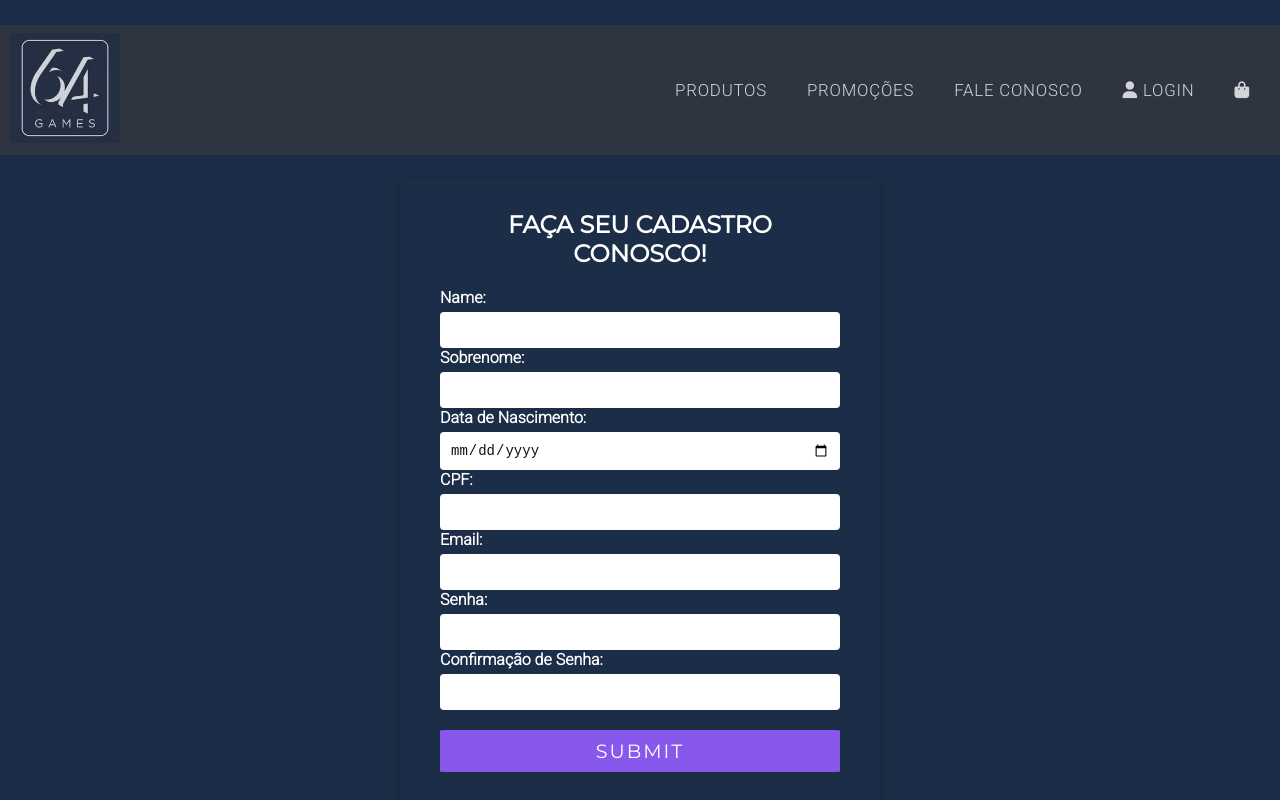
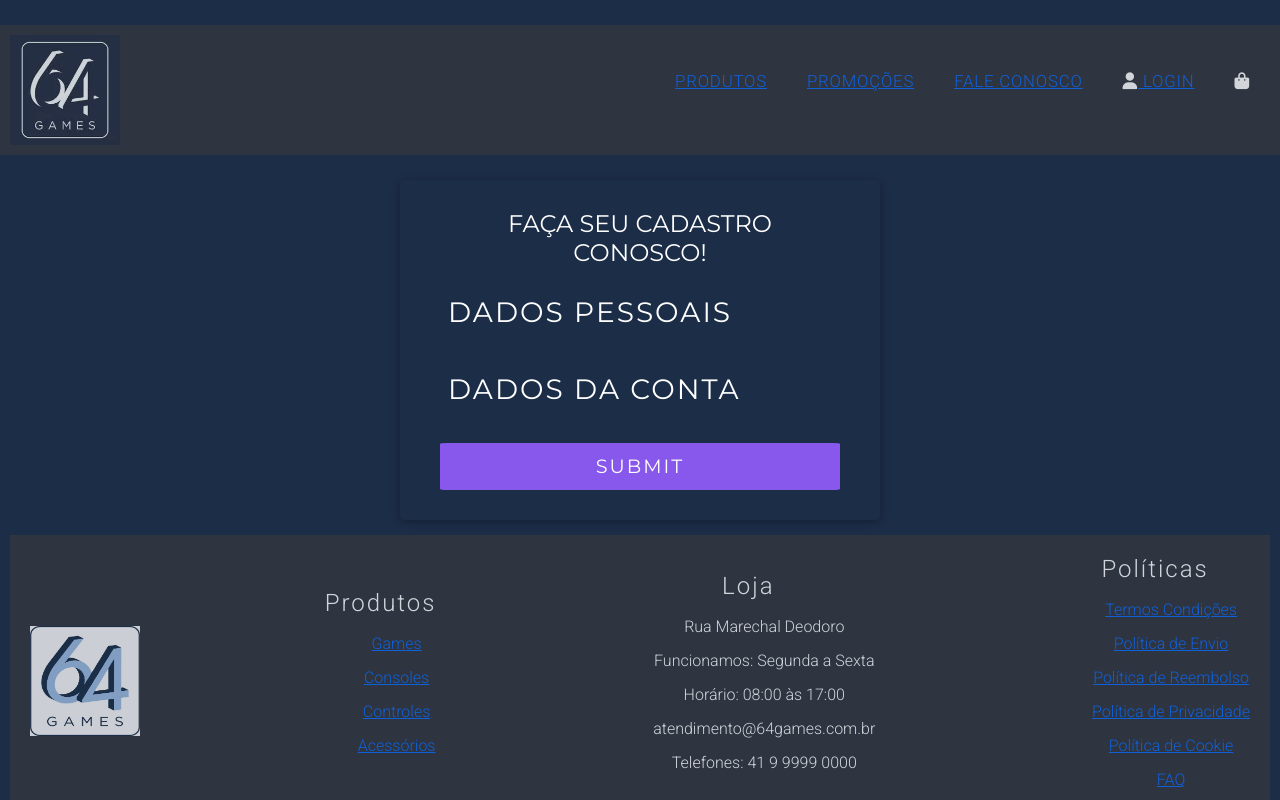
Before and after one commit to Projeto-Integrador-D-House/Loja-Virtual, a React (Vite) app: page /cadastroValidacao in a window 1280 px wide. Shown: the top 800 px of the page. Built offline with nearby package versions, Linux system fonts and the light colour scheme.

Commit message:
add reactstrap na página cadastro

```diff
--- a/api/controllers/controllersUsuario.js
+++ b/api/controllers/controllersUsuario.js
@@ -26,6 +26,7 @@ const controllers = {
       res.status(400).json(e.errors);
     }
   },
+
 };
 
 module.exports = controllers;
--- a/front-end/src/App.jsx
+++ b/front-end/src/App.jsx
@@ -1,5 +1,6 @@
 import React from "react";
 import { Routes, Route, Outlet } from "react-router-dom";
+import  "bootstrap/dist/css/bootstrap.min.css";
 import Footer from "./layout/Footer";
 import Header from "./layout/Header";
 import Home from "./pages/Home";
@@ -7,6 +8,7 @@ import Cadastro from "./pages/Cadastro";
 import DescricaoProduto from "./pages/DescricaoProduto";
 import Login from "./pages/Login";
 import CadastroValidação from "./pages/CadastroValidação";
+import AllCollapseExample from "./pages/AllCollapseExample";
 
 export default function App() {
   return (
@@ -35,11 +37,16 @@ export default function App() {
         <Route
           path="/descricaoProduto"
           element={<DescricaoProduto/>}
-          />
+        />
+
          <Route
           path="/cadastroValidacao"
           element={<CadastroValidação/>}
+        />
 
+        <Route
+          path="/testBoot"
+          element={<AllCollapseExample/>}
         />
 
         </Route>
--- /dev/null
+++ b/front-end/src/pages/AllCollapseExample.jsx
@@ -0,0 +1,34 @@
+import Accordion from 'react-bootstrap/Accordion';
+
+function AllCollapseExample() {
+  return (
+    <Accordion>
+      <Accordion.Item eventKey="0">
+        <Accordion.Header>Accordion Item #1</Accordion.Header>
+        <Accordion.Body>
+          Lorem ipsum dolor sit amet, consectetur adipiscing elit, sed do
+          eiusmod tempor incididunt ut labore et dolore magna aliqua. Ut enim ad
+          minim veniam, quis nostrud exercitation ullamco laboris nisi ut
+          aliquip ex ea commodo consequat. Duis aute irure dolor in
+          reprehenderit in voluptate velit esse cillum dolore eu fugiat nulla
+          pariatur. Excepteur sint occaecat cupidatat non proident, sunt in
+          culpa qui officia deserunt mollit anim id est laborum.
+        </Accordion.Body>
+      </Accordion.Item>
+      <Accordion.Item eventKey="1">
+        <Accordion.Header>Accordion Item #2</Accordion.Header>
+        <Accordion.Body>
+          Lorem ipsum dolor sit amet, consectetur adipiscing elit, sed do
+          eiusmod tempor incididunt ut labore et dolore magna aliqua. Ut enim ad
+          minim veniam, quis nostrud exercitation ullamco laboris nisi ut
+          aliquip ex ea commodo consequat. Duis aute irure dolor in
+          reprehenderit in voluptate velit esse cillum dolore eu fugiat nulla
+          pariatur. Excepteur sint occaecat cupidatat non proident, sunt in
+          culpa qui officia deserunt mollit anim id est laborum.
+        </Accordion.Body>
+      </Accordion.Item>
+    </Accordion>
+  );
+}
+
+export default AllCollapseExample;
--- a/front-end/src/pages/Cadastro.jsx
+++ b/front-end/src/pages/Cadastro.jsx
@@ -49,6 +49,9 @@ return (
             <button type="submit" className="btn-comprar"  disabled={error}>Enviar</button>
 
         </form>
+
+
+
     </div>
 
 )
--- a/front-end/src/pages/CadastroValidação.jsx
+++ b/front-end/src/pages/CadastroValidação.jsx
@@ -2,6 +2,8 @@
 import { useFormik } from 'formik';
 import {useNavigate} from "react-router-dom";
 import * as yup from "yup";
+import Accordion from "react-bootstrap/Accordion";
+
 import '/public/style/cadastro.css'
 
 function CadastroValidação() {
@@ -65,10 +67,16 @@ function CadastroValidação() {
     });
 
   return (
+    <Accordion>
       <form onSubmit={formik.handleSubmit} className="form">
 
         <h2>Faça seu cadastro conosco!</h2>
 
+        <Accordion.Item eventKey="0">
+          <Accordion.Header>
+            <h3>Dados Pessoais</h3>
+          </Accordion.Header>
+          <Accordion.Body>
             <label htmlFor="nome">Name:</label>
             <input
               id="nome"
@@ -118,10 +126,19 @@ function CadastroValidação() {
               onBlur={formik.handleBlur}
               value={formik.values.cpf}
             />
-       {formik.touched.cpf && formik.errors.cpf? (
+
+            {formik.touched.cpf && formik.errors.cpf ? (
               <div>{formik.errors.cpf}</div>
             ) : null}
+          </Accordion.Body>
+        </Accordion.Item>
 
+
+        <Accordion.Item eventKey='1'>
+          <Accordion.Header>
+            <h3>Dados da Conta</h3>
+          </Accordion.Header>
+          <Accordion.Body>
             <label htmlFor="email">Email:</label>
             <input
               id="email"
@@ -162,12 +179,20 @@ function CadastroValidação() {
             {formik.touched.senhaC && formik.errors.senhaC ? (
               <div>{formik.errors.senhaC}</div>
             ) : null}
+          </Accordion.Body>
+        </Accordion.Item>
+
+
 
 
 
         <button type="submit">Submit</button>
       </form>
+    </Accordion>
+
+
       )
+
 }
 
 export default CadastroValidação
--- a/package.json
+++ b/package.json
@@ -21,6 +21,7 @@
   "homepage": "https://github.com/Projeto-Integrador-D-House/Loja-Virtual#readme",
   "dependencies": {
     "bcrypt": "^5.0.1",
+    "bootstrap": "^5.2.2",
     "concurrently": "^7.4.0",
     "cookie-parser": "^1.4.6",
     "dotenv": "^16.0.2",
@@ -29,8 +30,7 @@
     "jsonwebtoken": "^8.5.1",
     "pg": "^8.8.0",
     "pg-hstore": "^2.3.4",
-    "react": "^18.2.0",
-    "react-dom": "^18.2.0",
+    "react-bootstrap": "^2.5.0",
     "react-router": "^6.4.1",
     "react-router-dom": "^6.4.1",
     "sequelize": "^6.23.0",
--- a/public/style/cadastro.css
+++ b/public/style/cadastro.css
@@ -90,6 +90,15 @@
     margin-left: 0;
 
 }
+.accordion-item, .accordion-item button{
+    background-color: var(--clr-dark-blue);
+    border: none;
+}
+
+.accordion-item:focus, .accordion-item button[aria-expanded=true]{
+    background-color: var(--clr-purple);
+    border-color: var(--clr-purple);
+}
 
 .form button:disabled{
 cursor: not-allowed;}
```
Lines whose indentation alone changed are shown as unchanged.
